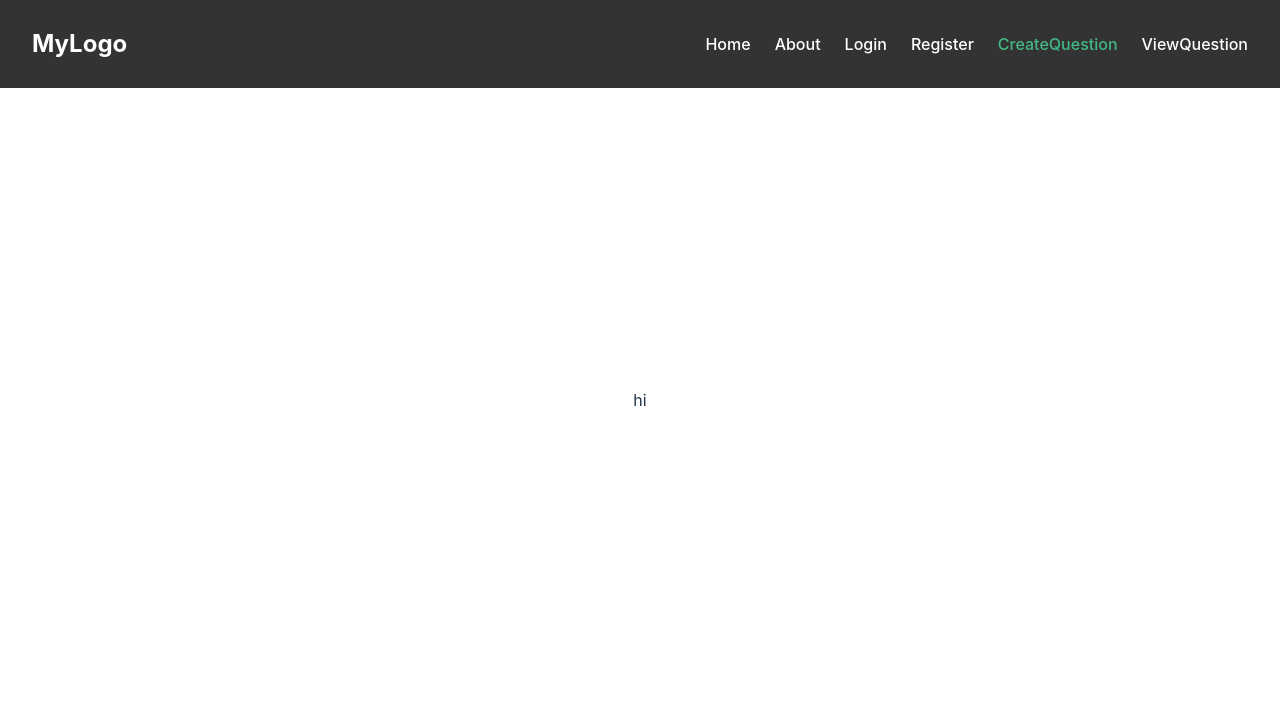
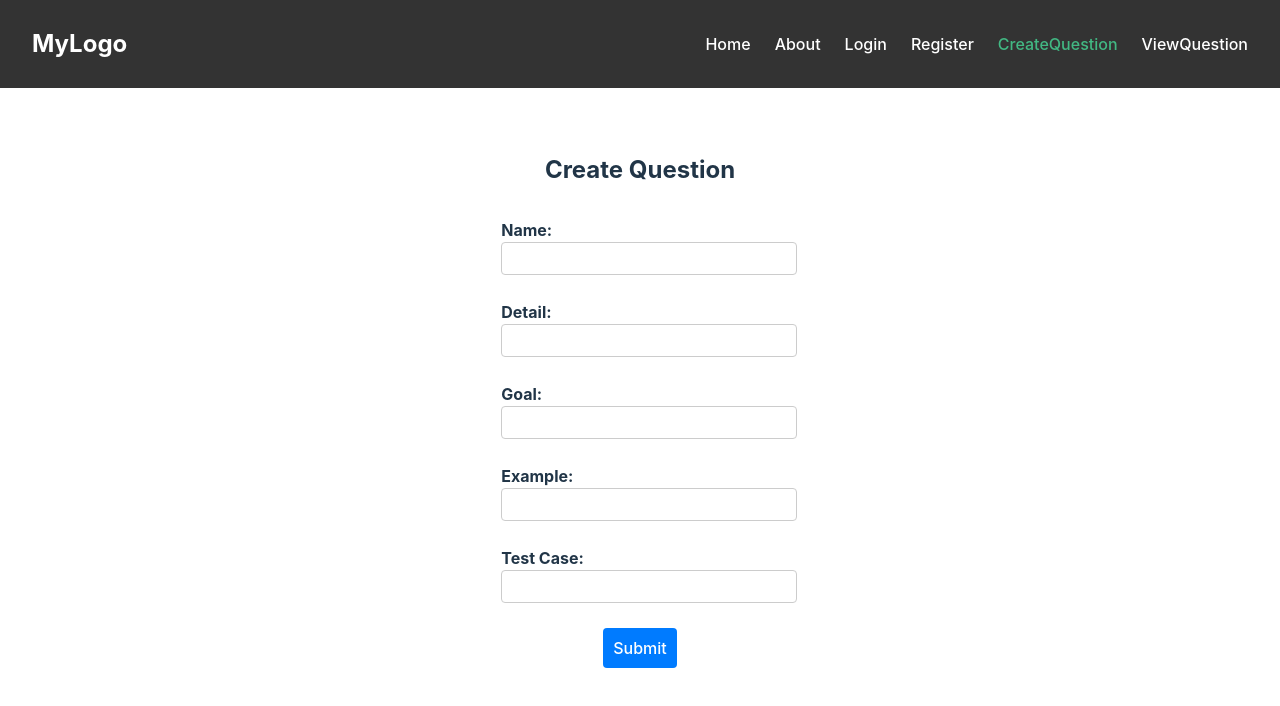
Before and after one commit to t1ww/SE65-Senior-project, a Vue app in the folder frontend/SE65-SENIOR-PROJECT/: page /create-question in a window 1280 px wide. Shown: the top 706 px of the page. Built offline with nearby package versions, Linux system fonts and the light colour scheme.

Commit message:
Create createquestions

```diff
--- a/frontend/SE65-SENIOR-PROJECT/src/pages/CreateQuestion.vue
+++ b/frontend/SE65-SENIOR-PROJECT/src/pages/CreateQuestion.vue
@@ -1,9 +1,84 @@
 <script setup lang="ts">
+import { ref } from 'vue';
+
+const name = ref('');
+const detail = ref('');
+const goal = ref('');
+const example = ref('');
+const testCase = ref('');
+
+const submitQuestion = () => {
+    console.log({ name: name.value, detail: detail.value, goal: goal.value, example: example.value, testCase: testCase.value });
+};
 </script>
 
 <template>
-    <p>hi</p>
+    <div class="container">
+        <h2>Create Question</h2>
+        <form @submit.prevent="submitQuestion">
+            <div class="input-group">
+            <label for="name">Name:</label>
+            <input id="name" v-model="name" type="text" required />
+        </div>
+
+            <div class="input-group">
+            <label for="detail">Detail:</label>
+            <input id="detail" v-model="detail" required />
+        </div>
+
+            <div class="input-group">
+            <label for="goal">Goal:</label>
+            <input id="goal" v-model="goal" required />
+        </div>
+
+            <div class="input-group">
+            <label for="example">Example:</label>
+            <input id="example" v-model="example" required />
+        </div>
+
+        <div class="input-group">
+            <label for="testCase">Test Case:</label>
+            <input id="testCase" v-model="testCase" required />
+        </div>
+
+            <button type="submit">Submit</button>
+        </form>
+    </div>
 </template>
 
 <style scoped>
+.container {
+    max-width: 600px;
+    margin: auto;
+    padding: 20px;
+    display: flex;
+    flex-direction: column;
+    gap: 10px;
+    text-align: center;
+}
+label {
+    font-weight: bold;
+}
+input, textarea {
+    width: 100%;
+    padding: 8px;
+    margin-bottom: 10px;
+    border: 1px solid #ccc;
+    border-radius: 4px;
+}
+button {
+    background-color: #007bff;
+    color: white;
+    padding: 10px;
+    border: none;
+    border-radius: 4px;
+    cursor: pointer;
+}
+button:hover {
+    background-color: #0056b3;
+}
+.input-group {
+  margin-bottom: 15px;
+  text-align: left;
+}
 </style>
```
